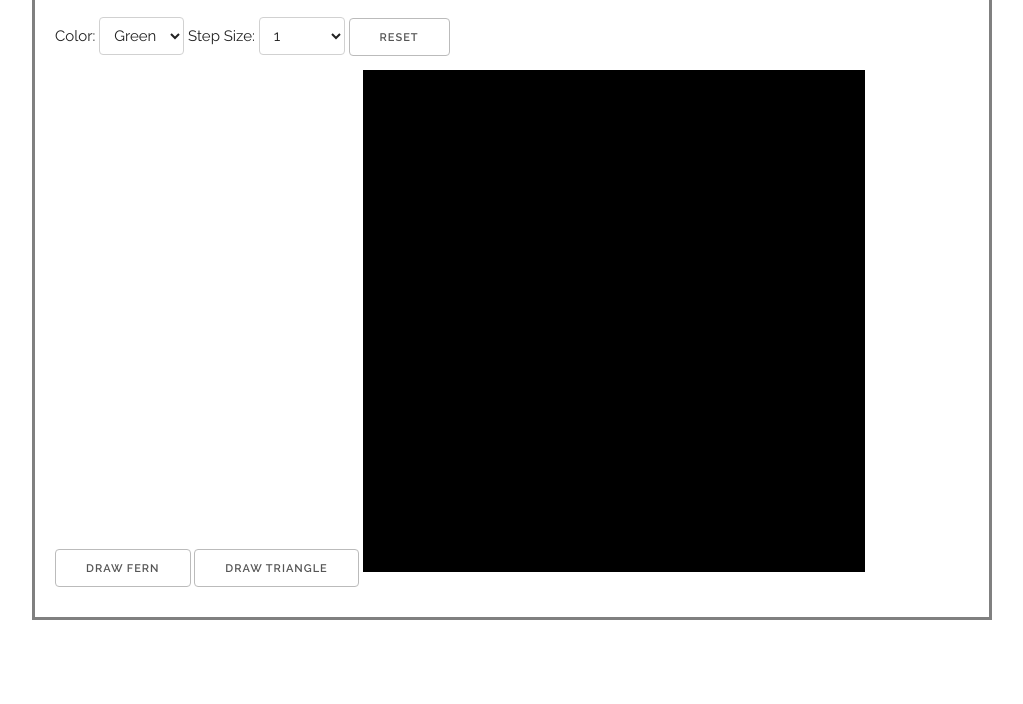
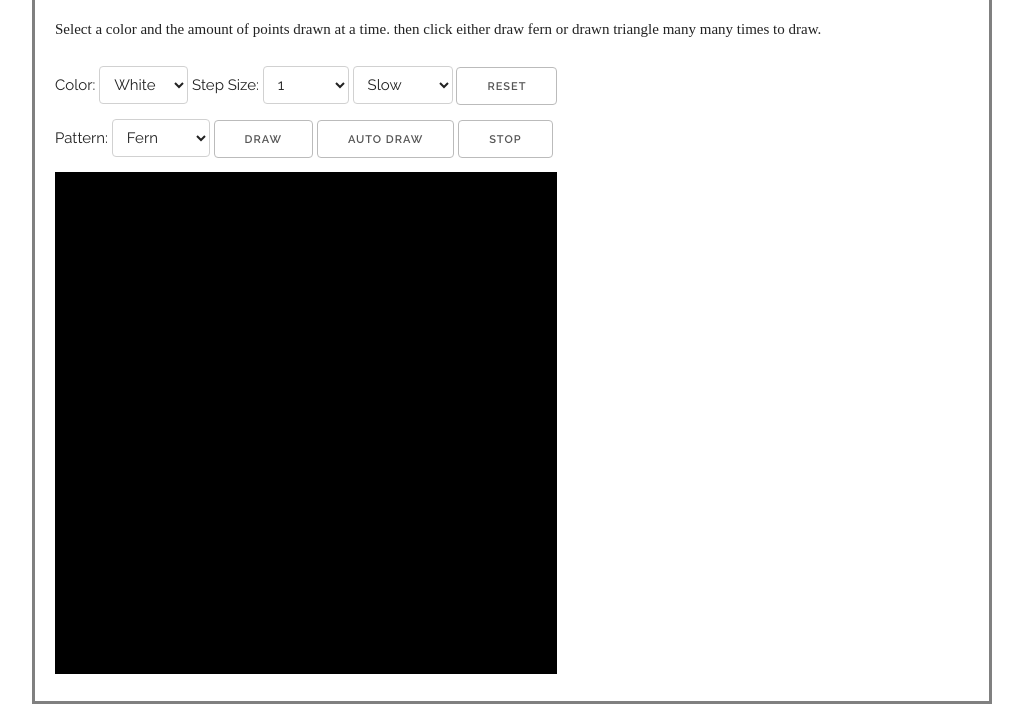
Before and after one commit to IpsumDominum/IpsumDominum.github.io, a plain HTML site: page Ipsum Dominum/html/Chaos and Fractals.html in a window 1280 px wide. Shown: the part 135-839 px from the top of the page, without its empty margins (128-1151 px from the left). Before the commit the page ends 800 px from the top, so only its background shows below. Drawn offline with Linux system fonts and the light colour scheme.

Commit message:
added color

```diff
--- a/Ipsum Dominum/html/Chaos and Fractals.html
+++ b/Ipsum Dominum/html/Chaos and Fractals.html
@@ -43,11 +43,17 @@
 <button onclick="document.location='./../../index.html'"> Back to home</button>
 <h1>Barnsley's leaf and Sierpinski gasket</h1>
 
-
+<p>Select a color and the amount of points drawn at a time.
+  then click either draw fern or drawn triangle many many times
+  to draw.
+</p>
 Color:
 <select id="color_choice">
+    <option>White</option>
     <option>Green</option>
-    <option>White</option>
+    <option>Red</option>
+    <option>Yellow</option>
+    <option>Blue</option>
 </select>
 Step Size:
 <select id="step_size">
@@ -57,9 +63,21 @@ Step Size:
     <option>1000</option>
     <option>10000</option>
 </select>
+<select id="speed">
+  <option value="slow">Slow</option>
+  <option value="medium">Medium</option>
+  <option value="fast">Fast</option>
+ </select>
+
 <button onclick="clear_canvas()">Reset</button><br>
-<button onclick="draw_fern()">Draw Fern</button>
-<button onclick="draw_triangle()">Draw Triangle</button>
+Pattern:
+<select id="pattern">
+  <option value="fern">Fern</option>
+  <option value="triangle">Triangle</option>
+</select>
+<button onclick="draw_pattern()">Draw</button>
+<button onclick="auto_draw()">Auto Draw</button>
+<button onclick="stop()">Stop</button>
 <canvas id="canvas"></canvas>
 
 
@@ -72,6 +90,8 @@ Step Size:
   var ctx = canvas.getContext("2d");
   var color_choice = document.getElementById('color_choice');
   var step_size = document.getElementById('step_size');
+  var pattern = document.getElementById('pattern');
+  var speed = document.getElementById('speed');
   ctx.canvas.width = 600;
   ctx.canvas.height = 600;
   ctx.fillStyle = "black";
@@ -79,7 +99,36 @@ Step Size:
   var lasty = 100;
   var newx = 0;
   var newy = 0;
-
+  var idx = 0;
+  var animation_delay = 500;
+  var drawing = false;
+  function stop(){
+    drawing = false;
+  }
+  function auto_draw(){
+    drawing= true;
+    var speed_choice = speed.options[speed.selectedIndex].value;
+    if(speed_choice=="slow"){
+      animation_delay = 1000;
+    }else if(speed_choice=="medium"){
+      animation_delay = 500;
+    }else if(speed_choice=="fast"){
+      animation_delay = 100;
+    }
+    setInterval(function(){
+      if(drawing){
+      draw_pattern();
+      }
+    }, animation_delay);
+  }
+function draw_pattern(){
+  var pattern_choice = pattern.options[pattern.selectedIndex].value;
+  if(pattern_choice=="fern"){
+      draw_fern();
+  }else if(pattern_choice=="triangle"){
+      draw_triangle();
+  }
+}
   function draw_triangle(){
       var draw_amount = parseInt(step_size.options[step_size.selectedIndex].text);
       for(i=0;i<draw_amount;i++){
@@ -129,14 +178,7 @@ Step Size:
       ctx.fillStyle = color_choice.options[color_choice.selectedIndex].text;
       ctx.fillRect(x,y,1,1); // fill in the pixel at (10,10)
   }
-  function sleep(milliseconds) {
-    var start = new Date().getTime();
-    for (var i = 0; i < 1e7; i++) {
-      if ((new Date().getTime() - start) > milliseconds){
-        break;
-      }
-    }
-  }
+
   function choose(choices) {
       var index = Math.floor(Math.random() * choices.length);
       return choices[index];
```
